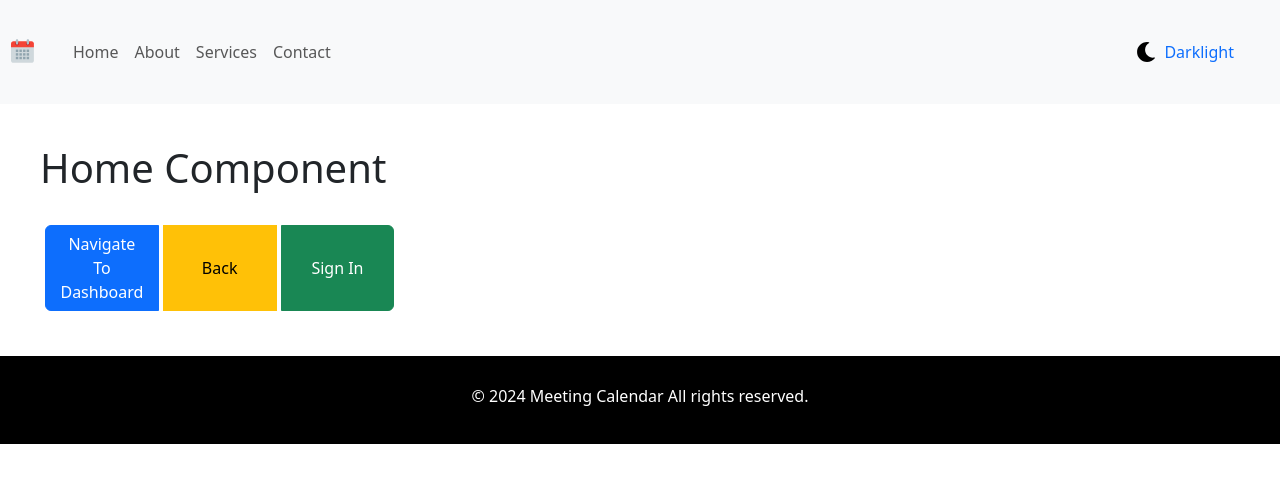
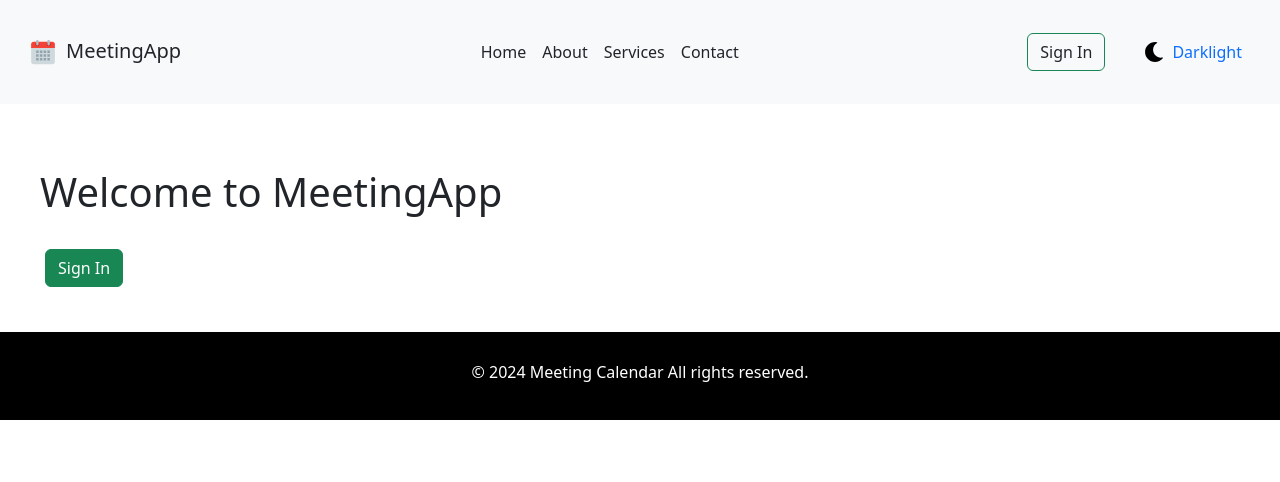
Before and after one commit to Johnruka/SCHEDULED-CALENDAR-APP, a React (Vite) app: page / in a window 1280 px wide. Shown: the top 482 px of the page. Built offline with nearby package versions, Linux system fonts and the light colour scheme.

Commit message:
modified signin/signout function

```diff
--- a/src/MeetingApp.jsx
+++ b/src/MeetingApp.jsx
@@ -1,4 +1,5 @@
 import React from 'react';
+import { BrowserRouter } from 'react-router-dom';
 import Footer from './components/shared/Footer';
 
 import './StyleApp.css'
@@ -7,10 +8,13 @@ import MeetingRouters from './components/Router/MeetingRouters';
 
 const MeetingApp = () => {
   return (
-     <>
-     <MeetingRouters/>
-     <Footer/>
-     </>
+    <BrowserRouter>
+      <div className="d-flex flex-column min-vh-100">
+        <MeetingRouters />
+        <Footer />
+      </div>
+    </BrowserRouter>
+
 
   );
 };
--- a/src/components/Router/MeetingRouters.jsx
+++ b/src/components/Router/MeetingRouters.jsx
@@ -1,5 +1,5 @@
 import React, { useState } from 'react';
-import { BrowserRouter as Router, Routes, Route, useNavigate } from 'react-router-dom';
+import { Routes, Route, Navigate, useNavigate, Outlet } from 'react-router-dom';
 import Navbar from '../shared/Navbar';
 import Dashboard from '../Meeting/Dashboard';
 import ScheduleMeeting from '../Meeting/ScheduleMeeting';
@@ -13,162 +13,146 @@ import scheduleMeetingImg from '../../assets/ScheduleMeeting.png';
 import meetingPlannerImage from '../../assets/meetingPlannerImage.jpeg';
 import Login from '../../Login';
 
+
 const MeetingRouters = () => {
-  const [isAuthenticated, setIsAuthenticated] = useState(false);
-
-  const handleSignIn = () => {
-    setIsAuthenticated(true);
-  };
-
-  const handleSignOut = () => {
-    setIsAuthenticated(false);
-  };
-
-  return (
-    <Router>
-      <Navbar />
-      <div className="container">
-        <Routes>
-          <Route path='/' element={<Home isAuthenticated={isAuthenticated} handleSignIn={handleSignIn} handleSignOut={handleSignOut} />} />
-          <Route path='/home' element={<Dashboard />} />
-          <Route path='/about' element={<About />} />
-          <Route path='/services' element={<Services />} />
-          <Route path='/contact' element={<Contact isAuthenticated={isAuthenticated} handleSignIn={handleSignIn} handleSignOut={handleSignOut} />} />
-          <Route path='/dashboard/*' element={<Dashboard />} />
-          <Route path='/meetings/*' element={<MeetingList />} />
-          <Route path='/ScheduleMeeting/*' element={<ScheduleMeeting />} />
-          <Route path='/Users/*' element={<Users />} />
-          <Route path='/Invitations/*' element={<InvitationList />} />
-          <Route path='/Settings/*' element={<Settings />} />
-          <Route path='/Analytics/*' element={<Analytics />} />
-          <Route path='/login/*' element={<Login />} />
-          <Route path='*' element={<PageNotFound />} />
-        </Routes>
-      </div>
-    </Router>
-  );
-};
-
-const Home = () => {
   const [isAuthenticated, setIsAuthenticated] = useState(!!localStorage.getItem('authToken'));
   const navigate = useNavigate();
 
   const handleSignIn = () => {
-    // Simulated sign-in logic
-    const username = "admin";
-    const password = "password";
+    const credentials = [
+      { username: 'admin', password: 'password' },
+      { username: 'user', password: 'password' },
+      { username: 'guest', password: 'password' },
+    ];
 
-    if (username === "admin" && password === "password") { // Simulated credentials check
-      localStorage.setItem("authToken", "your-simulated-jwt-token");
+    const inputUsername = prompt('Enter username:');
+    const inputPassword = prompt('Enter password:');
+
+    const validCredential = credentials.find(
+      cred => cred.username === inputUsername && cred.password === inputPassword
+    );
+
+    if (validCredential) {
+      localStorage.setItem('authToken', 'your-simulated-jwt-token');
       setIsAuthenticated(true);
-      navigate("/dashboard");
+      navigate('/dashboard');
     } else {
-      alert("Invalid credentials. Please try again.");
+      alert('Invalid credentials. Please try again.');
     }
   };
 
   const handleSignOut = () => {
-    // Log out logic
-    localStorage.removeItem("authToken");
+    localStorage.removeItem('authToken');
     setIsAuthenticated(false);
-    navigate("/");
-  };
-
-
-  const goToDashboard = () => {
-    navigate('/dashboard');
+    navigate('/');
   };
 
   return (
-    <div className='container'>
-      <h1>Home Component</h1>
-      <div className='btn-group'>
-        <button className='btn btn-primary' onClick={goToDashboard}>Navigate To Dashboard</button>
-        <button className='btn btn-warning' onClick={() => navigate(-1)}>Back</button>
+    <div>
+      <Navbar isAuthenticated={isAuthenticated} handleSignOut={handleSignOut} />
+      <div className="container mt-4">
+        <Routes>
+          <Route path="/" element={<Home isAuthenticated={isAuthenticated} handleSignIn={handleSignIn} />} />
+          <Route path="/login" element={<Login />} />
+
+          {/* Protected Routes */}
+          <Route path="dashboard/*" element={isAuthenticated ? <Dashboard /> : <Navigate to="/" />} />
+          <Route path="meetings" element={isAuthenticated ? <MeetingList /> : <Navigate to="/" />} />
+          <Route path="schedule-meeting" element={isAuthenticated ? <ScheduleMeeting /> : <Navigate to="/" />} />
+          <Route path="users" element={isAuthenticated ? <Users /> : <Navigate to="/" />} />
+          <Route path="invitations" element={isAuthenticated ? <InvitationList /> : <Navigate to="/" />} />
+          <Route path="settings" element={isAuthenticated ? <Settings /> : <Navigate to="/" />} />
+          <Route path="analytics" element={isAuthenticated ? <Analytics /> : <Navigate to="/" />} />
+
+          <Route path="about" element={<About />} />
+          <Route path="services" element={<Services />} />
+          <Route path="contact" element={<Contact isAuthenticated={isAuthenticated} handleSignIn={handleSignIn} handleSignOut={handleSignOut} />} />
+          <Route path="*" element={<PageNotFound />} />
+        </Routes>
+      </div>
+    </div>
+  );
+};
+
+const Home = ({ isAuthenticated, handleSignIn }) => {
+  const navigate = useNavigate();
+
+  return (
+    <div className="container">
+      <h1>Welcome to MeetingApp</h1>
+      <div className="btn-group">
         {isAuthenticated ? (
-          <button className='btn btn-danger' onClick={handleSignOut}>Sign Out</button>
+          <button className="btn btn-primary" onClick={() => navigate('/dashboard')}>Go to Dashboard</button>
         ) : (
-          <button className='btn btn-success' onClick={handleSignIn}>Sign In</button>
+          <button className="btn btn-success" onClick={handleSignIn}>Sign In</button>
         )}
       </div>
     </div>
   );
 };
 
+
+
 const About = () => (
   <div className="container-fluid row my-5">
     <div className="col-md-6 my-5 py-5">
       <h2>Meeting Calendar App</h2>
       <p>
-        The Meeting Calendar platform offers individuals and enterprises an
-        efficient way to schedule meetings. Customers can easily manage their
-        appointments by updating or canceling as needed.
+        The Meeting Calendar platform offers individuals and enterprises an efficient way to schedule meetings. Customers can easily manage their appointments by updating or cancelling as needed.
       </p>
     </div>
     <div className="col-md-6 my-5" style={{ width: '400px' }}>
-      <img
-        src={meetingPlannerImage}
-        alt="Meeting Planner"
-        style={{ width: '40%', height: 'auto' }}
-      />
+      <img src={meetingPlannerImage} alt="Meeting Planner" style={{ width: '40%', height: 'auto' }} />
     </div>
   </div>
 );
 
 const Services = () => (
-  <div className='container-fluid my-5'>
-    <div className='mx-5'>
+  <div className="container-fluid my-5">
+    <div className="mx-5">
       <h3>Meeting Scheduling Tools</h3>
-      <img
-        src={scheduleMeetingImg}
-        alt='Schedule Meeting'
-        style={{ maxWidth: '100%', height: 'auto', marginBottom: '20px' }}
-      />
-      <p>This website helps users to plan and organize meetings by finding suitable times for participants.</p>
+      <img src={scheduleMeetingImg} alt="Schedule Meeting" style={{ maxWidth: '100%', height: 'auto', marginBottom: '20px' }} />
+      <p>This website helps users plan and organize meetings by finding suitable times for participants.</p>
     </div>
   </div>
 );
 
 const Contact = ({ isAuthenticated, handleSignIn, handleSignOut }) => (
-  <div className='container my-5 px-3'>
+  <div className="container my-5 px-3">
     <h2>Contact Us</h2>
     <p>Feel free to contact us.</p>
     <p>Email: <a href="mailto:john@test.com">john@test.com</a></p>
-    <div className='col-md-8 my-5'>
-      <img
-        src={MeetingPlanner}
-        alt="Meeting Planner"
-        className="img-fluid"
-      />
+    <div className="col-md-8 my-5">
+      <img src={MeetingPlanner} alt="Meeting Planner" className="img-fluid" />
     </div>
-    <div className='col-md-6 my-5'>
+    <div className="col-md-6 my-5">
       <h3>Get in Touch</h3>
       <form>
-        <div className='form-group'>
-          <label htmlFor='name'>Name:</label>
-          <input type='text' id='name' className='form-control' placeholder='Enter your name' required />
+        <div className="form-group">
+          <label htmlFor="name">Name:</label>
+          <input type="text" id="name" className="form-control" placeholder="Enter your name" required />
         </div>
-        <div className='form-group'>
-          <label htmlFor='email'>Email:</label>
-          <input type='email' id='email' className='form-control' placeholder='Enter your email' required />
+        <div className="form-group">
+          <label htmlFor="email">Email:</label>
+          <input type="email" id="email" className="form-control" placeholder="Enter your email" required />
         </div>
-        <div className='form-group'>
-          <label htmlFor='message'>Message:</label>
-          <textarea id='message' className='form-control' rows='4' placeholder='Write your message' required></textarea>
+        <div className="form-group">
+          <label htmlFor="message">Message:</label>
+          <textarea id="message" className="form-control" rows="4" placeholder="Write your message" required></textarea>
         </div>
-        <button type='submit' className='btn btn-primary mt-3'>Submit</button>
+        <button type="submit" className="btn btn-primary mt-3">Submit</button>
       </form>
       {isAuthenticated ? (
-        <button className='btn btn-outline-warning' onClick={handleSignOut}>Sign Out</button>
+        <button className="btn btn-outline-warning mt-3" onClick={handleSignOut}>Sign Out</button>
       ) : (
-        <button className='btn btn-outline-success' onClick={handleSignIn}>Sign In</button>
+        <button className="btn btn-outline-success mt-3" onClick={handleSignIn}>Sign In</button>
       )}
     </div>
   </div>
 );
 
 const PageNotFound = () => (
-  <div className='container'>
+  <div className="container">
     <h2>404 - Page Not Found</h2>
     <p>The page you are looking for does not exist.</p>
   </div>
--- a/src/components/shared/Navbar.jsx
+++ b/src/components/shared/Navbar.jsx
@@ -3,33 +3,46 @@ import { Link } from 'react-router-dom';
 import { FcCalendar } from "react-icons/fc";
 import { FaSun, FaMoon } from "react-icons/fa";
 
-const Navbar = () => {
+const Navbar = ({ isAuthenticated, handleSignIn, handleSignOut }) => {
+  // Initialize isDarkMode to false to start in daylight mode
   const [isDarkMode, setIsDarkMode] = useState(false);
 
   const toggleTheme = () => {
     setIsDarkMode((prevMode) => !prevMode);
-    // Add additional logic here if needed for global state or applying classes to your app container for themes
+    // Add logic here if you need additional styling or classes to apply globally
   };
 
   return (
     <nav className={`navbar navbar-expand-lg ${isDarkMode ? 'navbar-dark bg-dark' : 'navbar-light bg-light'}`}>
+      <div className='container'>
+        <Link className={`navbar-brand ${isDarkMode ? 'text-light' : 'text-dark'}`} to="/">
           <FcCalendar className='mx-2' style={{ width: '30px', height: '30px' }} />
-      <div className='container'>
+          MeetingApp
+        </Link>
+        <div className="navbar-collapse collapse justify-content-center">
           <ul className='navbar-nav'>
             <li className='nav-item'>
-            <Link className='nav-link' to="/">Home</Link>
+              <Link className={`nav-link ${isDarkMode ? 'text-light' : 'text-dark'}`} to="/">Home</Link>
             </li>
             <li className='nav-item'>
-            <Link className='nav-link' to="/about">About</Link>
+              <Link className={`nav-link ${isDarkMode ? 'text-light' : 'text-dark'}`} to="/about">About</Link>
             </li>
             <li className='nav-item'>
-            <Link className='nav-link' to="/services">Services</Link>
+              <Link className={`nav-link ${isDarkMode ? 'text-light' : 'text-dark'}`} to="/services">Services</Link>
             </li>
             <li className='nav-item'>
-            <Link className='nav-link' to="/contact">Contact</Link>
+              <Link className={`nav-link ${isDarkMode ? 'text-light' : 'text-dark'}`} to="/contact">Contact</Link>
             </li>
           </ul>
-        <div className="ms-auto mx-2">
+        </div>
+        <div className="d-flex ms-auto">
+          {isAuthenticated ? (
+            <button className={`btn btn-outline-danger ${isDarkMode ? 'text-light' : 'text-dark'}`} onClick={handleSignOut}>Sign Out</button>
+          ) : (
+            <button className={`btn btn-outline-success ${isDarkMode ? 'text-light' : 'text-dark'}`} onClick={handleSignIn}>Sign In</button>
+          )}
+        </div>
+        <div className="ms-3">
           <button className="btn btn-link text-decoration-none d-flex align-items-center" onClick={toggleTheme}>
             {isDarkMode ? (
               <>
```
Also changed, not shown: src/components/Meeting/Users.jsx (+24 -26 lines). Lines whose indentation alone changed are shown as unchanged.
